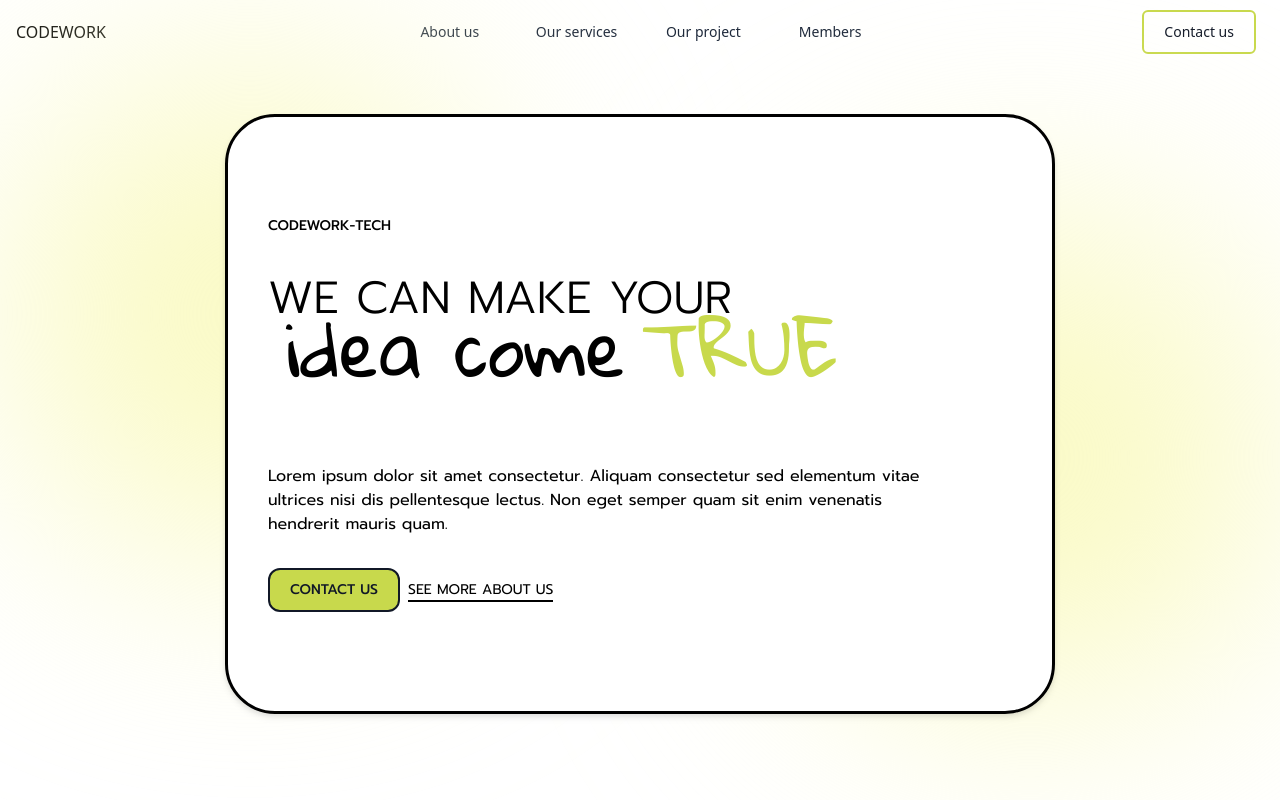
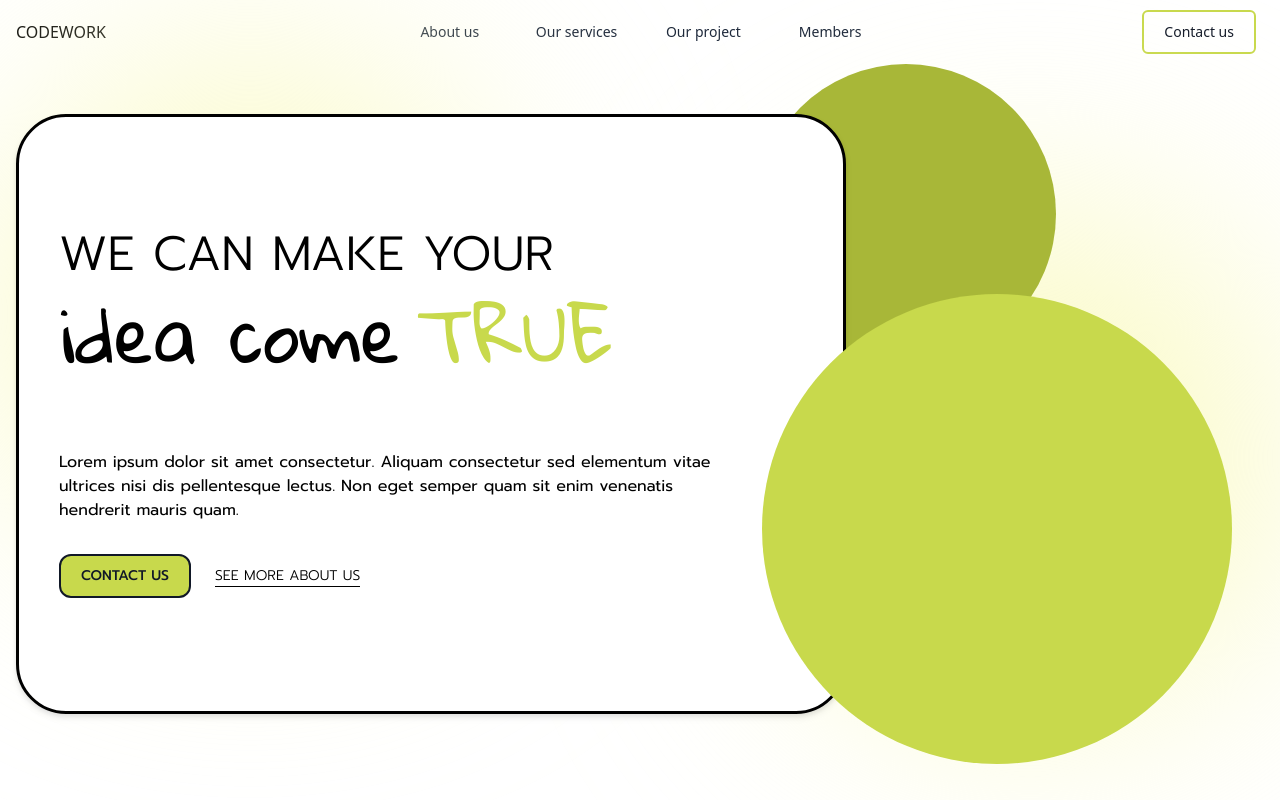
Before and after one commit to The-Alzhemist/codework-landing-page, a Next.js app: page / in a window 1280 px wide. Shown: the top 800 px of the page. Built offline with nearby package versions, Linux system fonts and the light colour scheme.

Commit message:
update: code

```diff
--- a/components/NavigationBar/Home/HelloSection.tsx
+++ b/components/NavigationBar/Home/HelloSection.tsx
@@ -16,22 +16,25 @@ const fontGloriaHallelujah = Gloria_Hallelujah({
 const HelloSection = () => {
   return (
     <section
-      className={`${fontPrompt.variable} font-prompt relative md:py-[50px] px-4`}
+      className={`${fontPrompt.variable} font-prompt relative md:py-[50px] px-4 max-w-7xl mx-auto`}
     >
       <div className="rounded-full circle absolute top-0 left-0"></div>
       <div className="rounded-full circle absolute top-36 right-0"></div>
-      <div className="mx-auto max-w-[830px] min-h-[600px]  relative bg-white border-[3px] border-black rounded-[50px] px-4 py-6 md:p-10 flex flex-col justify-center drop-shadow-md">
+
+      <div className="flex w-full">
+
+        {/*  left box */}
+        <div className="z-30 w-[75%] max-w-[830px] min-h-[600px]  relative bg-white border-[3px] border-black rounded-[50px] px-4 py-6 md:p-10 flex flex-col justify-center drop-shadow-md">
           {/* Sub-title */}
-        <div className="text-sm mb-12 font-medium">CODEWORK-TECH</div>
+          {/* <div className="text-sm mb-12 font-medium">CODEWORK-TECH</div> */}
 
-        {/* Title */}
           <h1 className="mb-20">
-          <span className="flex text-lg md:text-[45px] font-light">
-            WE CAN MAKE YOUR{" "}
+            <span className="flex text-lg md:text-5xl font-light mb-5">
+              WE CAN MAKE YOUR
             </span>
 
             <span
-            className={`${fontGloriaHallelujah.variable} font-gloriaHallelujah text-7xl ml-4`}
+              className={`${fontGloriaHallelujah.variable} font-gloriaHallelujah text-7xl  `}
             >
               idea come
             </span>
@@ -44,22 +47,28 @@ const HelloSection = () => {
 
           <p className="mb-8 max-w-[660px]">
             Lorem ipsum dolor sit amet consectetur. Aliquam consectetur sed
-          elementum vitae ultrices nisi dis pellentesque lectus. Non eget semper
-          quam sit enim venenatis hendrerit mauris quam.
+            elementum vitae ultrices nisi dis pellentesque lectus. Non eget
+            semper quam sit enim venenatis hendrerit mauris quam.
           </p>
 
-        {/* Contact */}
-        <div>
+          <div className="max-w-7xl">
             <button className="py-2.5 px-5 mr-2 text-sm font-medium text-gray-900 bg-[#C8D94C]  rounded-xl border-2 border-gray-900 uppercase">
               Contact us
             </button>
-          <a className="text-sm font-sm border-b-[2px] border-black">
+            <a className="text-sm font-light border-b-[1px] border-black ml-4">
               SEE MORE ABOUT US
             </a>
           </div>
         </div>
 
-      {/* <div className="absolute bottom-0 right-4  rounded-full w-[470px] h-[470px] bg-[#C8D94C]"></div> */}
+        {/* right box  */}
+        <div className="w-[25%]">
+          {/* circle  */}
+          <div className="z-40  absolute bottom-0 right-12 rounded-full w-[470px] h-[470px] bg-[#C8D94C] "></div>
+
+          <div className="z-10 absolute top-0 right-56 rounded-full w-[300px] h-[300px] bg-[#A8B738]"></div>
+        </div>
+      </div>
     </section>
   );
 };
```
Lines whose indentation alone changed are shown as unchanged.
